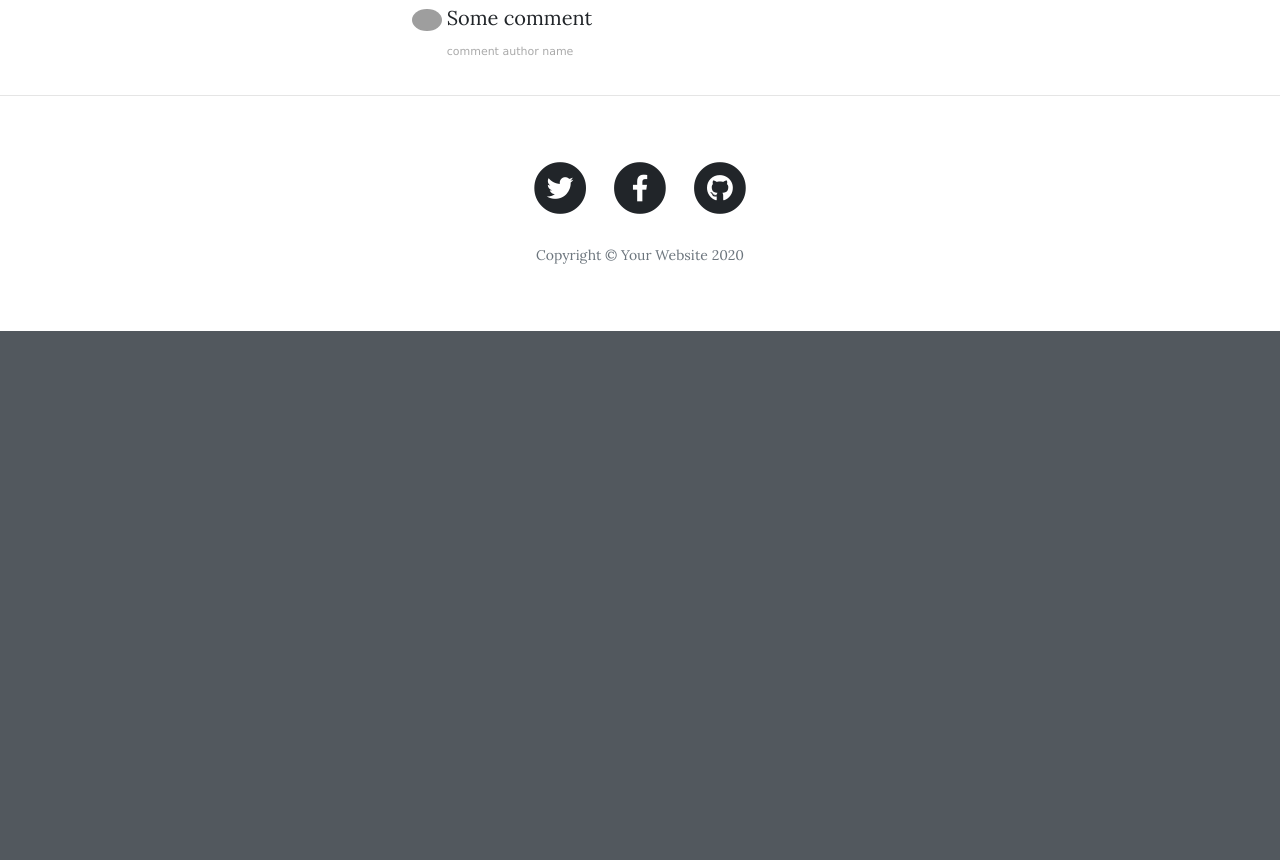
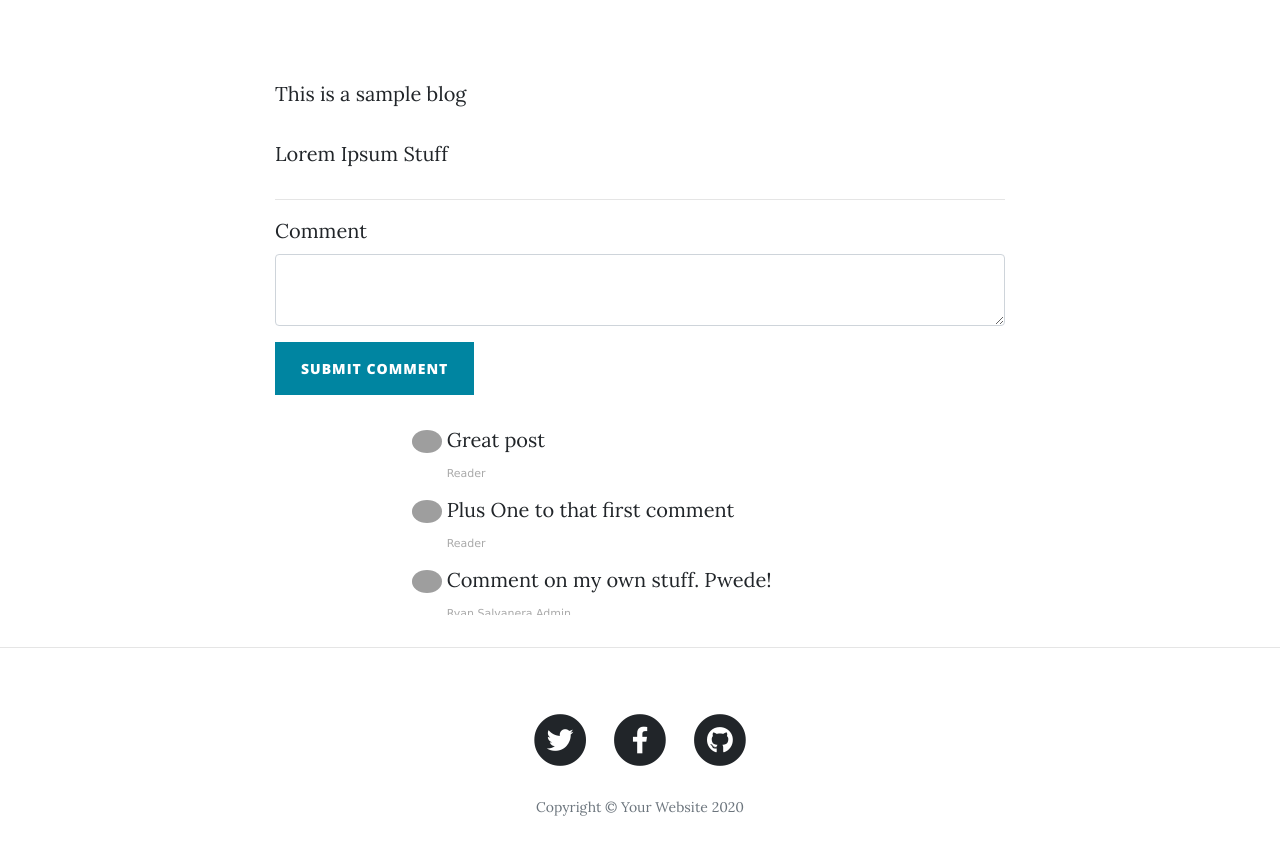
Before and after one commit to coachrye/100-days-of-python, a Flask app: page /post/1 in a window 1280 px wide. Shown: the part 562-1422 px from the top of the page. Before the commit the page ends 893 px from the top, so only its background shows below. Run offline with Flask 2, Linux system fonts and the light colour scheme; data comes from the database, SQL or seed files in the repository; some libraries are stand-ins or nearby versions; grey boxes are pictures that could not be loaded.

Commit message:
Day 69 - Reqt 4 - Done. Lesson on relational databases. I need to brush up on the application side. Loved the lesson on gravatars too

```diff
--- a/day-69-blog-with-users-start/forms.py
+++ b/day-69-blog-with-users-start/forms.py
@@ -23,3 +23,7 @@ class LoginForm(FlaskForm):
     email = StringField("Email", validators=[DataRequired()])
     password = PasswordField("Password", validators=[DataRequired()])
     submit = SubmitField("Let Me In!")
+
+class CommentForm(FlaskForm):
+    comment_text = CKEditorField("Comment", validators=[DataRequired()])
+    submit = SubmitField("Submit Comment")
--- a/day-69-blog-with-users-start/main.py
+++ b/day-69-blog-with-users-start/main.py
@@ -9,13 +9,14 @@ from flask_login import UserMixin, login_user, LoginManager, login_required, cur
 from functools import wraps
 
 import forms
-from forms import CreatePostForm, RegisterForm, LoginForm
+from forms import CreatePostForm, RegisterForm, LoginForm, CommentForm
 from flask_gravatar import Gravatar
 
 app = Flask(__name__)
 app.config['SECRET_KEY'] = '8BYkEfBA6O6donzWlSihBXox7C0sKR6b'
 ckeditor = CKEditor(app)
 Bootstrap(app)
+gravatar = Gravatar(app, size=100, rating='g', default='retro', force_default=False, force_lower=False, use_ssl=False, base_url=None)
 
 ## CONNECT TO DB
 app.config['SQLALCHEMY_DATABASE_URI'] = 'sqlite:///blog.db'
@@ -24,23 +25,43 @@ db = SQLAlchemy(app)
 
 
 ## CONFIGURE TABLES
+class User(UserMixin, db.Model):
+    __tablename__ = "users"
+    id = db.Column(db.Integer, primary_key=True)
+    email = db.Column(db.String(100), unique=True)
+    password = db.Column(db.String(100))
+    name = db.Column(db.String(1000))
+
+    # This will act like a List of BlogPost objects attached to each User.
+    # The "author" refers to the author property in the BlogPost class.
+    posts = relationship("BlogPost", back_populates="author")
+    comments = relationship("Comment", back_populates="comment_author")
+
 class BlogPost(db.Model):
     __tablename__ = "blog_posts"
     id = db.Column(db.Integer, primary_key=True)
-    author = db.Column(db.String(250), nullable=False)
+    author_id = db.Column(db.Integer, db.ForeignKey("users.id"))
     title = db.Column(db.String(250), unique=True, nullable=False)
     subtitle = db.Column(db.String(250), nullable=False)
     date = db.Column(db.String(250), nullable=False)
     body = db.Column(db.Text, nullable=False)
     img_url = db.Column(db.String(250), nullable=False)
 
+    author = relationship("User", back_populates="posts")
+    comments = relationship("Comment", back_populates="parent_post")
 
-class User(UserMixin, db.Model):
-    __tablename__ = "users"
+
+class Comment(db.Model):
+    __tablename__ = "comments"
     id = db.Column(db.Integer, primary_key=True)
-    email = db.Column(db.String(100), unique=True)
-    password = db.Column(db.String(100))
-    name = db.Column(db.String(1000))
+    author_id = db.Column(db.Integer, db.ForeignKey("users.id"))
+    post_id = db.Column(db.Integer, db.ForeignKey("blog_posts.id"))
+    text = db.Column(db.Text, nullable=False)
+
+    comment_author = relationship("User", back_populates="comments")
+    parent_post = relationship("BlogPost", back_populates="comments")
+
+
 # db.create_all()
 
 ## Prepare LogIn Manager
@@ -132,10 +153,25 @@ def logout():
     return redirect(url_for('get_all_posts'))
 
 
-@app.route("/post/<int:post_id>")
+@app.route("/post/<int:post_id>", methods=["GET", "POST"])
 def show_post(post_id):
     requested_post = BlogPost.query.get(post_id)
-    return render_template("post.html", post=requested_post)
+    form = CommentForm()
+
+    if form.validate_on_submit():
+        if not current_user.is_authenticated:
+            flash("You need to login or register to comment.")
+            return redirect(url_for("login"))
+
+        new_comment = Comment(
+            text=form.comment_text.data,
+            comment_author=current_user,
+            parent_post=requested_post
+        )
+        db.session.add(new_comment)
+        db.session.commit()
+
+    return render_template("post.html", post=requested_post, form=form)
 
 
 @app.route("/about")
@@ -148,7 +184,7 @@ def contact():
     return render_template("contact.html")
 
 
-@app.route("/new-post")
+@app.route("/new-post", methods=["GET", "POST"])
 @admin_only
 def add_new_post():
     form = CreatePostForm()
@@ -167,7 +203,7 @@ def add_new_post():
     return render_template("make-post.html", form=form)
 
 
-@app.route("/edit-post/<int:post_id>")
+@app.route("/edit-post/<int:post_id>", methods=["GET", "POST"])
 @admin_only
 def edit_post(post_id):
     post = BlogPost.query.get(post_id)
--- a/day-69-blog-with-users-start/templates/index.html
+++ b/day-69-blog-with-users-start/templates/index.html
@@ -30,7 +30,7 @@
             </h3>
           </a>
           <p class="post-meta">Posted by
-            <a href="#">{{post.author}}</a>
+            <a href="#">{{post.author.name}}</a>
             on {{post.date}}
 
             {% if current_user.id == 1: %}
--- a/day-69-blog-with-users-start/templates/post.html
+++ b/day-69-blog-with-users-start/templates/post.html
@@ -1,4 +1,5 @@
 {% include "header.html" %}
+{% import "bootstrap/wtf.html" as wtf %}
 
   <!-- Page Header -->
   <header class="masthead" style="background-image: url('{{post.img_url}}')">
@@ -10,7 +11,7 @@
             <h1>{{post.title}}</h1>
             <h2 class="subheading">{{post.subtitle}}</h2>
             <span class="meta">Posted by
-              <a href="#">{{post.author}}</a>
+              <a href="#">{{post.author.name}}</a>
               on {{post.date}}</span>
           </div>
         </div>
@@ -33,17 +34,24 @@
 
 
 <!--           Comments Area -->
+            {{ ckeditor.load() }}
+            {{ ckeditor.config(name='comment_text') }}
+            {{ wtf.quick_form(form, novalidate=True, button_map={"submit": "primary"}) }}
+
           <div class="col-lg-8 col-md-10 mx-auto comment">
                 <ul class="commentList">
+                    {% for comment in post.comments: %}
                     <li>
                         <div class="commenterImage">
-                      <img src="https://pbs.twimg.com/profile_images/744849215675838464/IH0FNIXk.jpg"/>
+                            <img src="{{ comment.comment_author.email | gravatar }}"/>
                         </div>
                         <div class="commentText">
-                      <p>Some comment</p>
-                      <span class="date sub-text">comment author name</span>
+                            {{comment.text|safe}}
+                            <span class="date sub-text">{{comment.comment_author.name}}</span>
+
                         </div>
                     </li>
+                    {% endfor %}
                 </ul>
             </div>
 
```
Also changed, not shown: day-69-blog-with-users-start/blog.db. Lines whose indentation alone changed are shown as unchanged.
